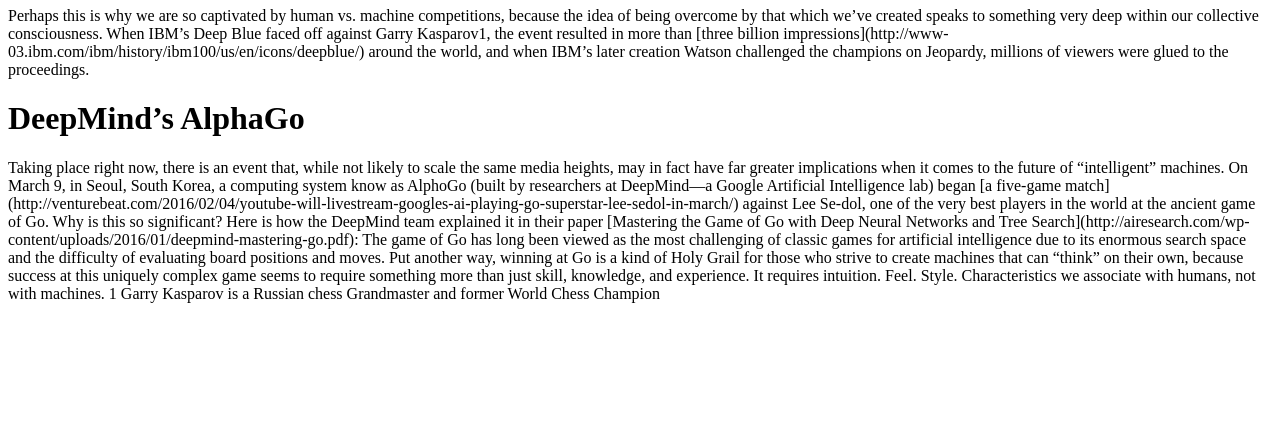
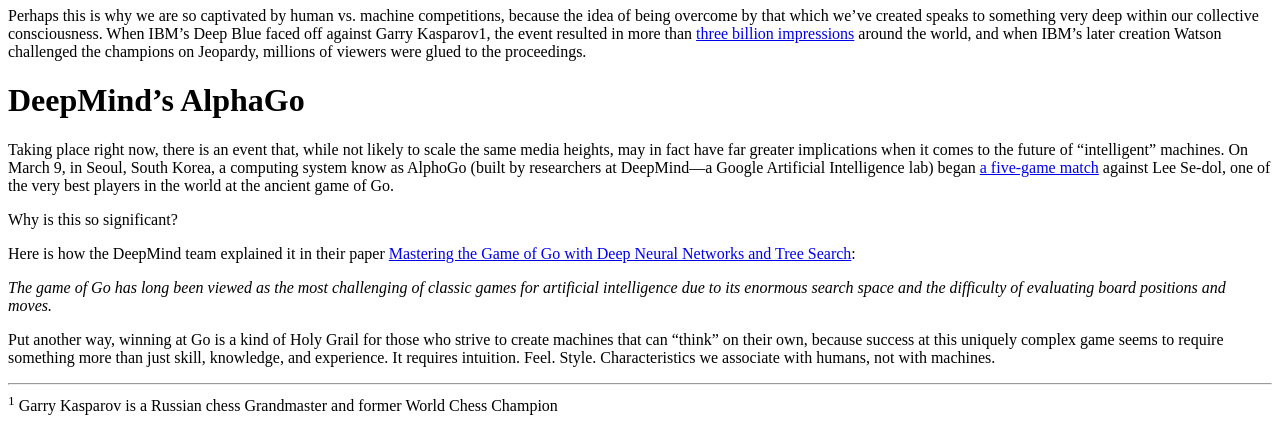
Before and after one commit to austintackaberry/udacity-google-scholarship, a plain HTML site: page projects/mockup-to-article/mockup-to-article/index.html in a window 1280 px wide. Shown: the part 647-1070 px from the top of the page. Before the commit the page ends 958 px from the top, so only its background shows below. Drawn offline with Linux system fonts and the light colour scheme.

Commit message:
completed mockup project

```diff
--- a/projects/mockup-to-article/mockup-to-article/index.html
+++ b/projects/mockup-to-article/mockup-to-article/index.html
@@ -10,20 +10,27 @@
     <h1>Humans vs. Machines: An AI Odyssey</h1>
     <strong>By <em>Christopher Watkins</em></strong>
     <p>March 10, 2016</p>
-  <p>***Breaking News: AlphaGo has won the first two matches!*** In this, the third in our series on the epic Go matches being played between AlphaGo (Google’s Artificial Intelligence software) and Lee Se-Dol (Current Go World Champion), we look at the history of Humans vs. Machines, and the innovations that have led us to this incredible moment in time.</p>
+    <p><strong><em>***Breaking News: AlphaGo has won the first two matches!***</em></strong> In this, the third in our series on the epic Go matches being played between AlphaGo (Google’s Artificial Intelligence software) and Lee Se-Dol (Current Go World Champion), we look at the history of Humans vs. Machines, and the innovations that have led us to this incredible moment in time.</p>
     <img src="http://i2.wp.com/blog.udacity.com/wp-content/uploads/2016/03/56df2490a351d802222160.gif" alt="">
-  <p>For as long as humans have built things, we’ve wrestled with the implications of what we’ve built. In many cases, these philosophical and ethical wrestlings have made for great drama—think Frankenstein, or 2001: A Space Odyssey. Often, the hypothetical scenarios we envision come remarkably close to true, and the discoveries we’ve made in the fields of Artificial Intelligence and Machine Learning make clear that a “computer with a mind of its own” is going to take over the world not such a fantastic thing to imagine any longer.</p>
+    <p>For as long as humans have built things, we’ve wrestled with the implications of what we’ve built. In many cases, these philosophical and ethical wrestlings have made for great drama—think Frankenstein, or 2001: A Space Odyssey. Often, the hypothetical scenarios we envision come remarkably close to true, and the discoveries we’ve made in the fields of Artificial Intelligence and Machine Learning make clear that a “computer with a mind of its own” is <del>going to take over the world</del> not such a fantastic thing to imagine any longer.</p>
 
     <h1>The Triumph Of Deep Blue</h1>
-  <p>Perhaps this is why we are so captivated by human vs. machine competitions, because the idea of being overcome by that which we’ve created speaks to something very deep within our collective consciousness. When IBM’s Deep Blue faced off against Garry Kasparov1, the event resulted in more than [three billion impressions](http://www-03.ibm.com/ibm/history/ibm100/us/en/icons/deepblue/) around the world, and when IBM’s later creation Watson challenged the champions on Jeopardy, millions of viewers were glued to the proceedings.</p>
+    <p>Perhaps this is why we are so captivated by human vs. machine competitions, because the idea of being overcome by that which we’ve created speaks to something very deep within our collective consciousness. When IBM’s Deep Blue faced off against Garry Kasparov1, the event resulted in more than <a href="http://www-03.ibm.com/ibm/history/ibm100/us/en/icons/deepblue/">three billion impressions</a> around the world, and when IBM’s later creation Watson challenged the champions on Jeopardy, millions of viewers were glued to the proceedings.</p>
 
     <h1>DeepMind’s AlphaGo</h1>
 
-  Taking place right now, there is an event that, while not likely to scale the same media heights, may in fact have far greater implications when it comes to the future of “intelligent” machines. On March 9, in Seoul, South Korea, a computing system know as AlphoGo (built by researchers at DeepMind—a Google Artificial Intelligence lab) began [a five-game match](http://venturebeat.com/2016/02/04/youtube-will-livestream-googles-ai-playing-go-superstar-lee-sedol-in-march/) against Lee Se-dol, one of the very best players in the world at the ancient game of Go.
-  Why is this so significant?
-  Here is how the DeepMind team explained it in their paper [Mastering the Game of Go with Deep Neural Networks and Tree Search](http://airesearch.com/wp-content/uploads/2016/01/deepmind-mastering-go.pdf):
-  The game of Go has long been viewed as the most challenging of classic games for artificial intelligence due to its enormous search space and the difficulty of evaluating board positions and moves.
+    Taking place right now, there is an event that, while not likely to scale the same media heights, may in fact have far greater implications when it comes to the future of “intelligent” machines. On March 9, in Seoul, South Korea, a computing system know as AlphoGo (built by researchers at DeepMind—a Google Artificial Intelligence lab) began <a href="http://venturebeat.com/2016/02/04/youtube-will-livestream-googles-ai-playing-go-superstar-lee-sedol-in-march/">a five-game match</a> against Lee Se-dol, one of the very best players in the world at the ancient game of Go.
+    <p>Why is this so significant?</p>
+    <p>
+      Here is how the DeepMind team explained it in their paper <a href="http://airesearch.com/wp-content/uploads/2016/01/deepmind-mastering-go.pdf">Mastering the Game of Go with Deep Neural Networks and Tree Search</a>:
+    </p>
+    <p>
+      <em>The game of Go has long been viewed as the most challenging of classic games for artificial intelligence due to its enormous search space and the difficulty of evaluating board positions and moves.</em>
+    </p>
+    <p>
       Put another way, winning at Go is a kind of Holy Grail for those who strive to create machines that can “think” on their own, because success at this uniquely complex game seems to require something more than just skill, knowledge, and experience. It requires intuition. Feel. Style. Characteristics we associate with humans, not with machines.
-  1 Garry Kasparov is a Russian chess Grandmaster and former World Chess Champion
+    </p>
+    <hr>
+    <sup>1</sup> Garry Kasparov is a Russian chess Grandmaster and former World Chess Champion
   </body>
 </html>
```
Also changed, not shown: projects/mockup-to-article/mockup-to-article/reflections.txt. Lines whose indentation alone changed are shown as unchanged.
